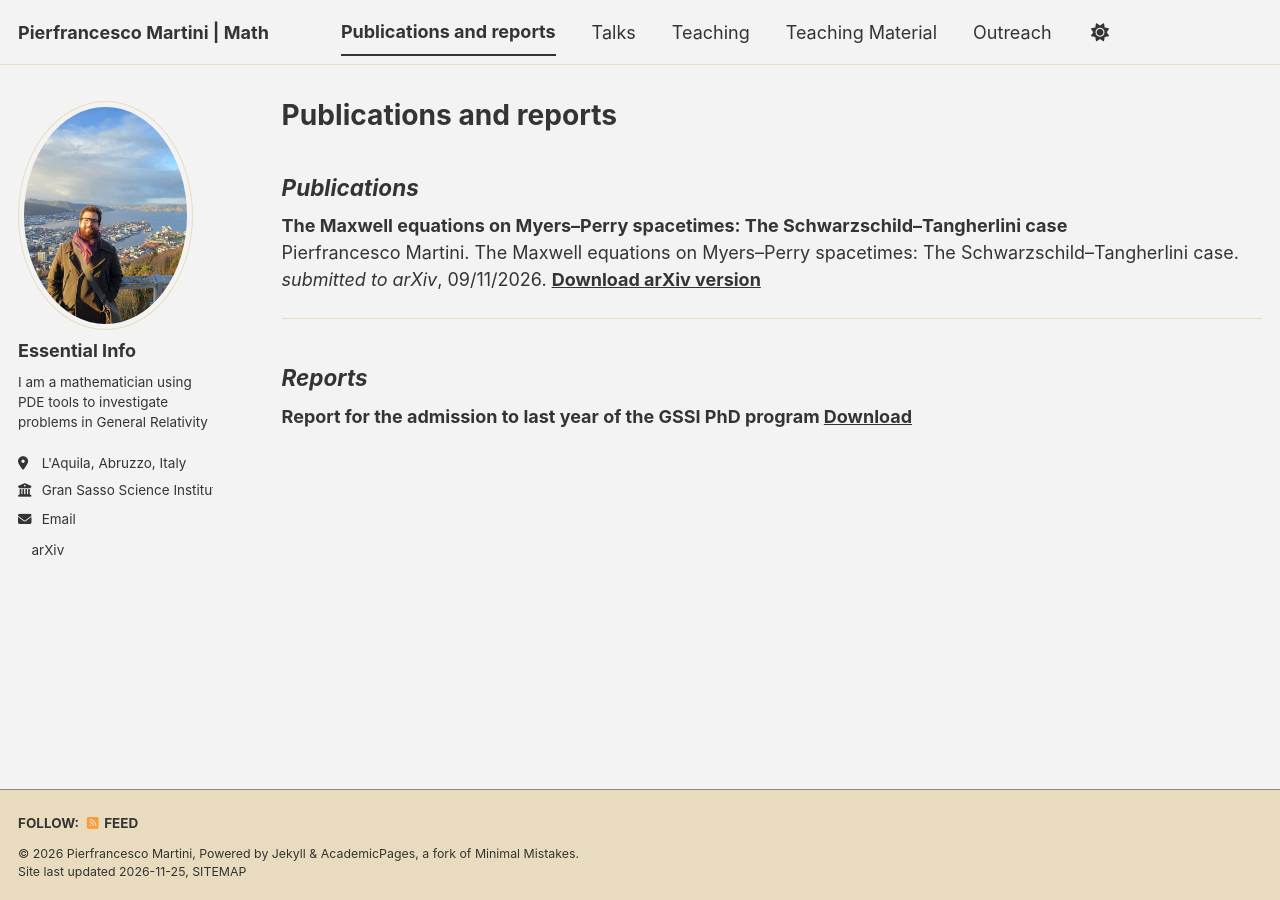
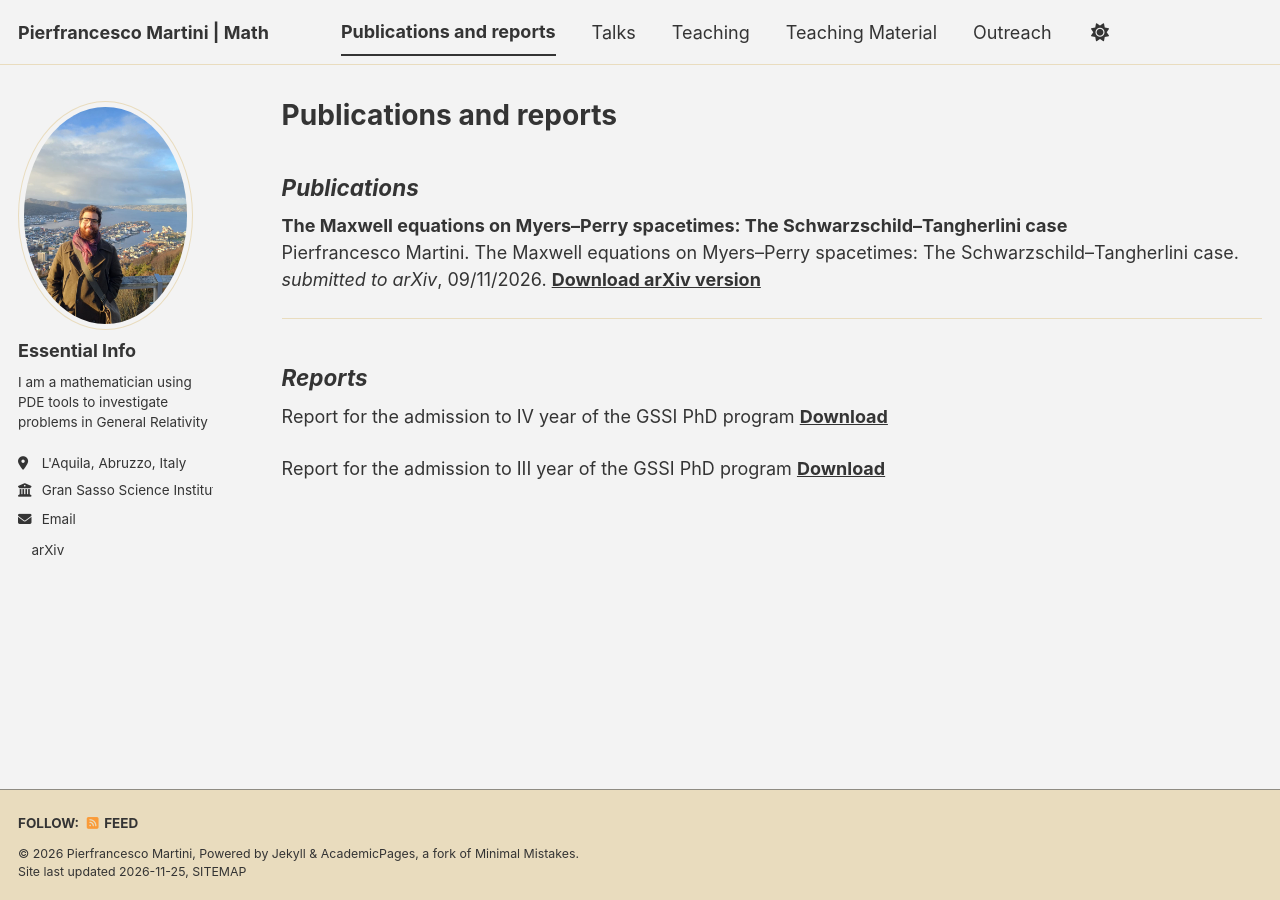
Before and after one commit to pepemartini99/pepemartini99.github.io, a Jekyll site: the page built from _pages/publications.html, in a window 1280 px wide. Built offline with Jekyll 4.4.1, drawn with Linux system fonts in a browser that asks for light colours; a style sheet for code colours, icons or effects is not loaded.

Commit message:
Update GSSI PhD program reports in publications.html

```diff
--- a/_pages/publications.html
+++ b/_pages/publications.html
@@ -31,9 +31,9 @@ author_profile: true
 <h2><em>Reports</em></h2>
 
     <li style="margin-bottom:25px;">
+        <!-- <a href="/files/teaching-material/IM2.pdf" download> -->
+        Report for the admission to IV year of the GSSI PhD program
     <strong>
-        <!-- <a href="/files/teaching-material/IM2.pdf" download> -->
-        Report for the admission to last year of the GSSI PhD program
         </a>
         <a href="/files/articoli/report_last.pdf" download>
        Download
@@ -41,4 +41,15 @@ author_profile: true
     </strong><br>
 </li>
 
+     <li style="margin-bottom:25px;">
+        <!-- <a href="/files/teaching-material/IM2.pdf" download> -->
+        Report for the admission to III year of the GSSI PhD program
+    <strong>
+        </a>
+        <a href="/files/articoli/report_2_to_3.pdf" download>
+       Download
+        </a>
+    </strong><br>
+</li>
+
 </ul>
```
